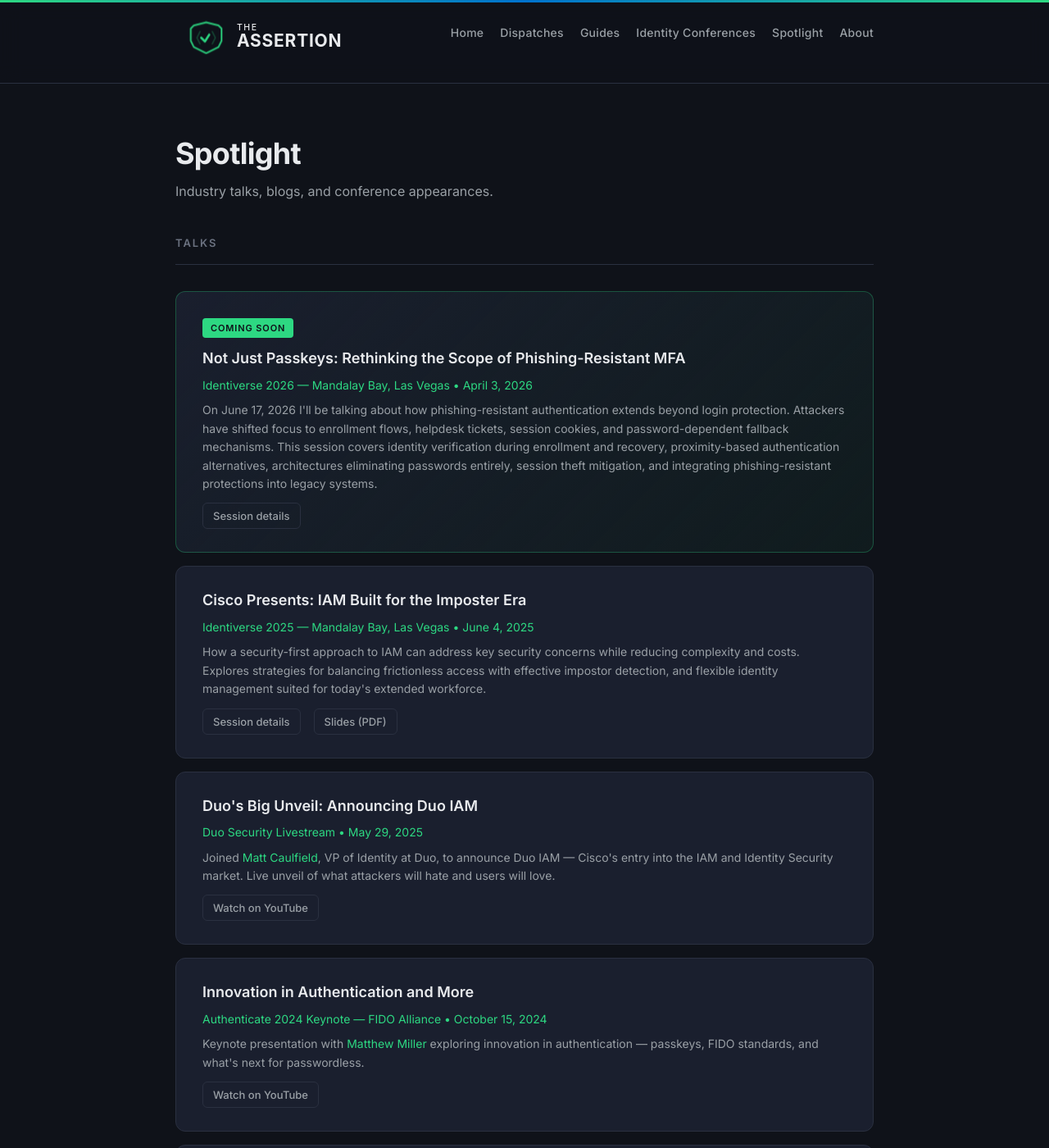
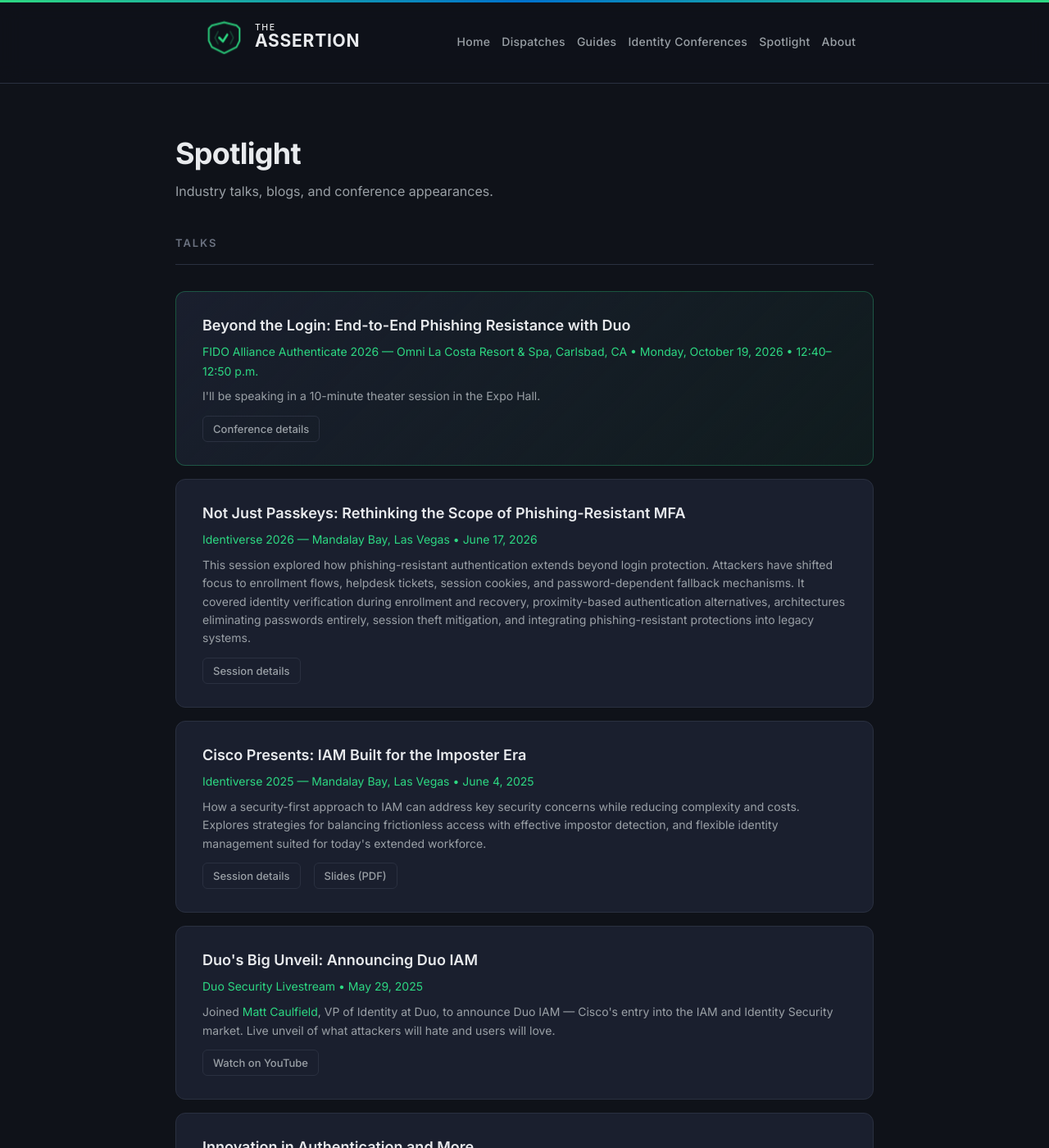
Before and after one commit to christophe81/christophe81.github.io, a Jekyll site: the page built from _pages/talks.html, in a window 1280 px wide and 1400 px high. Shown: the whole window at 82% size. Built offline with Jekyll 4.4.1, drawn with Linux system fonts in a browser that asks for light colours.

Commit message:
Refresh Spotlight talks and fix site navigation styling

```diff
--- a/_layouts/default.html
+++ b/_layouts/default.html
@@ -5,7 +5,7 @@
     {% seo title=false %}
     {% include meta.html %}
 
-    <link rel="stylesheet" type="text/css" href="{{ site.baseurl }}/assets/style.css" />
+    <link rel="stylesheet" type="text/css" href="{{ site.baseurl }}/assets/style.css?v={{ site.time | date: '%s' }}" />
     <link rel="alternate" type="application/rss+xml" title="{{ site.name }} - {{ site.description }}" href="{{ site.baseurl }}/feed.xml" />
     <link rel="canonical" href="{{ site.url }}{{ page.url }}" />
 
--- a/_pages/talks.html
+++ b/_pages/talks.html
@@ -14,10 +14,18 @@
   </div>
 
   <div class="talk-card" style="border-color: rgba(45, 216, 130, 0.3); background: linear-gradient(135deg, #1a1f2e 0%, rgba(45, 216, 130, 0.05) 100%);">
-    <div style="display: inline-block; font-size: 11px; font-weight: 600; letter-spacing: 0.08em; text-transform: uppercase; color: #0f1219; background: #2dd882; padding: 3px 10px; border-radius: 4px; margin-bottom: 12px;">Coming Soon</div>
+    <h4>Beyond the Login: End-to-End Phishing Resistance with Duo</h4>
+    <div class="talk-venue">FIDO Alliance Authenticate 2026 &mdash; Omni La Costa Resort &amp; Spa, Carlsbad, CA &bull; Monday, October 19, 2026 &bull; 12:40&ndash;12:50 p.m.</div>
+    <div class="talk-desc">I'll be speaking in a 10-minute theater session in the Expo Hall.</div>
+    <div class="talk-meta">
+      <a href="https://authenticatecon.com/event/authenticate-u-s-2026/">Conference details</a>
+    </div>
+  </div>
+
+  <div class="talk-card">
     <h4>Not Just Passkeys: Rethinking the Scope of Phishing-Resistant MFA</h4>
-    <div class="talk-venue">Identiverse 2026 &mdash; Mandalay Bay, Las Vegas &bull; April 3, 2026</div>
-    <div class="talk-desc">On June 17, 2026 I'll be talking about how phishing-resistant authentication extends beyond login protection. Attackers have shifted focus to enrollment flows, helpdesk tickets, session cookies, and password-dependent fallback mechanisms. This session covers identity verification during enrollment and recovery, proximity-based authentication alternatives, architectures eliminating passwords entirely, session theft mitigation, and integrating phishing-resistant protections into legacy systems.</div>
+    <div class="talk-venue">Identiverse 2026 &mdash; Mandalay Bay, Las Vegas &bull; June 17, 2026</div>
+    <div class="talk-desc">This session explored how phishing-resistant authentication extends beyond login protection. Attackers have shifted focus to enrollment flows, helpdesk tickets, session cookies, and password-dependent fallback mechanisms. It covered identity verification during enrollment and recovery, proximity-based authentication alternatives, architectures eliminating passwords entirely, session theft mitigation, and integrating phishing-resistant protections into legacy systems.</div>
     <div class="talk-meta">
       <a href="https://identiverse.com/idv26/session/?idvid=4056442">Session details</a>
     </div>
--- a/assets/style.scss
+++ b/assets/style.scss
@@ -218,24 +218,29 @@
 }
 
 .masthead {
+  display: flex;
+  align-items: center;
+  justify-content: space-between;
+  gap: 16px;
   padding: 16px 0;
   position: relative;
 
   @include mobile {
+    justify-content: center;
+    flex-wrap: wrap;
     text-align: center;
   }
 }
 
 .site-avatar {
-  float: left;
+  flex: 0 0 300px;
   width: 300px;
   height: auto;
-  margin-right: 15px;
   perspective: 400px;
 
   @include mobile {
-    float: none;
     display: block;
+    flex-basis: 280px;
     margin: 0 auto;
     width: 280px;
   }
@@ -344,25 +349,26 @@
 }
 
 nav {
-  float: right;
-  margin-top: 12px;
+  display: flex;
+  align-items: center;
+  gap: 14px;
   font-family: $helvetica;
   font-size: 14px;
 
   @include mobile {
     display: none;
-    float: none;
+    flex: 0 0 100%;
     margin-top: 12px;
     padding: 16px 0 8px;
     border-top: 1px solid $border;
   }
 
   a {
-    margin-left: 16px;
     color: $textSecondary;
     text-align: right;
     font-weight: 500;
     letter-spacing: 0.02em;
+    white-space: nowrap;
     transition: color 0.2s;
 
     &:hover {
@@ -393,14 +399,16 @@
   }
 }
 
-@media screen and (min-width: 641px) and (max-width: 850px) {
+@media screen and (min-width: 641px) and (max-width: 900px) {
   .masthead {
+    justify-content: center;
+    flex-wrap: wrap;
     text-align: center;
   }
 
   .site-avatar {
-    float: none;
     display: block;
+    flex-basis: 280px;
     width: 280px;
     margin: 0 auto;
   }
@@ -411,7 +419,7 @@
 
   nav {
     display: none;
-    float: none;
+    flex: 0 0 100%;
     margin-top: 12px;
     padding: 16px 0 8px;
     border-top: 1px solid $border;
```
